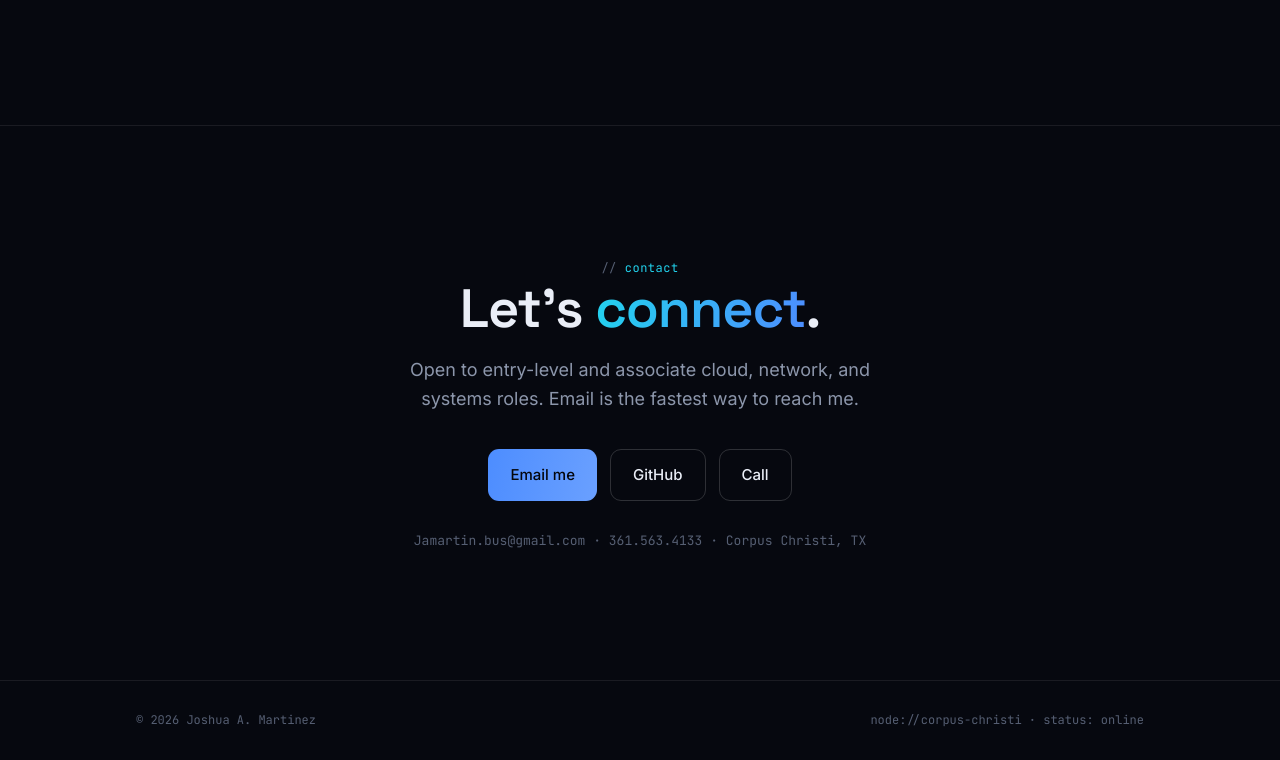
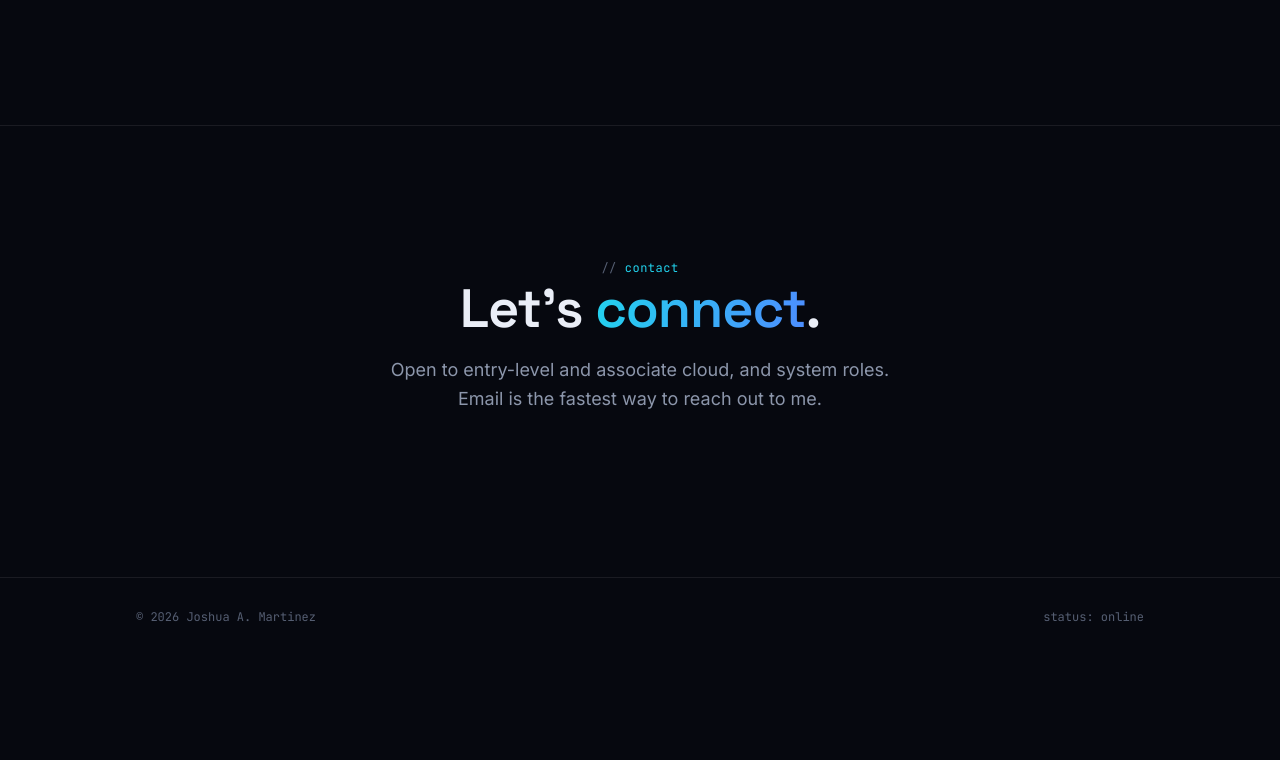
Before and after one commit to JAMCloud01/JAMPortfolio, a plain HTML site: page index.html in a window 1280 px wide. Shown: the part 3853-4613 px from the top of the page. After the commit the page ends 4511 px from the top, so only its background shows below. Drawn offline with nearby package versions, Linux system fonts and the light colour scheme; animation ran at ten frames a second.

Commit message:
Update index.html
removed contact information

```diff
--- a/index.html
+++ b/index.html
@@ -468,13 +468,7 @@
     <div class="wrap reveal">
       <span class="eyebrow" style="justify-content:center">contact</span>
       <h2>Let's <span class="grad">connect</span>.</h2>
-      <p>Open to entry-level and associate cloud, network, and systems roles. Email is the fastest way to reach me.</p>
-      <div class="contact-links">
-        <a class="btn btn-primary" href="mailto:Jamartin.bus@gmail.com">Email me</a>
-        <a class="btn btn-ghost" href="https://github.com/JAMCloud01" target="_blank" rel="noopener">GitHub</a>
-        <a class="btn btn-ghost" href="tel:+13615634133">Call</a>
-      </div>
-      <div class="contact-meta">Jamartin.bus@gmail.com · 361.563.4133 · Corpus Christi, TX</div>
+      <p>Open to entry-level and associate cloud, and system roles. Email is the fastest way to reach out to me.</p>
     </div>
   </section>
 
@@ -483,7 +477,7 @@
 <footer>
   <div class="wrap footer-inner">
     <span>&copy; <span id="year"></span> Joshua A. Martinez</span>
-    <span>node://corpus-christi · status: online</span>
+    <span>status: online</span>
   </div>
 </footer>
 
```
